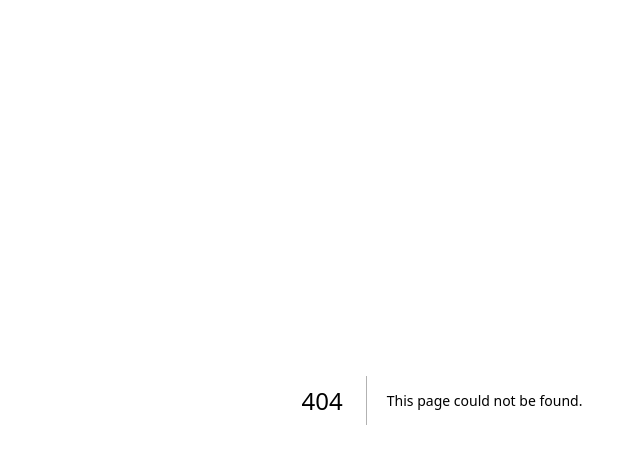
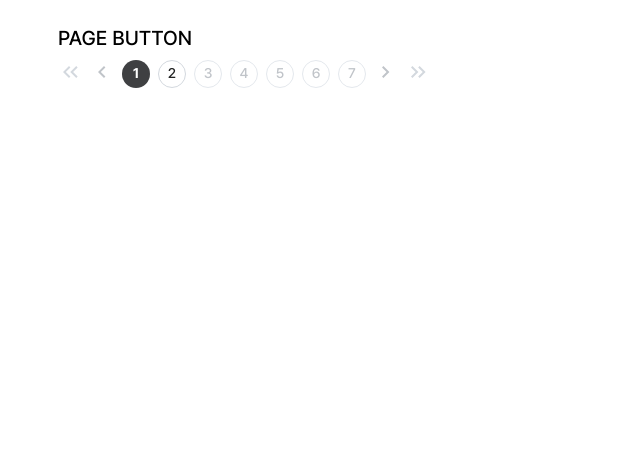
Before and after one commit to kangsuyeong/Trend-Now, a Next.js app: page /test/pagination in a window 1280 px wide. Before the commit this address had no page. Shown: the top 464 px of the page, without its empty margins (198-838 px from the left). Built offline with nearby package versions, Linux system fonts and the light colour scheme.

Commit message:
feature: Pagination 추가

```diff
--- /dev/null
+++ b/src/app/test/pagination/page.tsx
@@ -0,0 +1,18 @@
+import Pagination from '@/shared/ui/buttons/PaginationButton';
+import React from 'react';
+
+const page = () => {
+  return (
+    <div className="flex justify-center">
+      <div className="flex flex-col w-[800px] p-[16px]">
+        {/* Page Button */}
+        <div className="text-1xl font-regular py-[8px]">PAGE BUTTON</div>
+        <div className="flex flex-row items-center">
+          <Pagination currentPage={1} maxPage={20} count={7} />
+        </div>
+      </div>
+    </div>
+  );
+};
+
+export default page;
--- /dev/null
+++ b/src/shared/ui/buttons/PaginationButton.tsx
@@ -0,0 +1,150 @@
+'use client';
+
+import { cn } from '@/shared/lib/cn';
+import { cva, VariantProps } from 'class-variance-authority';
+import React, { createContext, useContext } from 'react';
+import PageLeftDoubleChevron from '../icons/pagination/PageLeftDoubleChevron';
+import PageLeftChevron from '../icons/pagination/PageLeftChevron';
+import PageRightChevron from '../icons/pagination/PageRightChevron';
+import PageRightDoubleChevron from '../icons/pagination/PageRightDoubleChevron';
+
+interface PaginationContextType {
+  current: number;
+  setCurrent: (page: number) => void;
+  maxPage: number;
+  count: number;
+}
+
+export const PaginationContext = createContext<PaginationContextType | null>(null);
+
+export const usePagination = () => {
+  const context = useContext(PaginationContext);
+  if (!context) {
+    throw new Error('You must use this hook only within the Pagination component.');
+  }
+  return context;
+};
+
+interface PaginationProps {
+  currentPage: number;
+  maxPage: number;
+  count: number;
+}
+
+// JSDoc 추가하기
+const Pagination = React.forwardRef<HTMLDivElement, PaginationProps>(
+  ({ currentPage, maxPage, count, ...props }, ref) => {
+    const [current, setCurrent] = React.useState<number>(currentPage);
+
+    const currentPageGroup = Math.ceil(current / count);
+    const startPage = (currentPageGroup - 1) * count + 1;
+    const visiblePageCount = Math.min(maxPage - startPage + 1, count);
+
+    return (
+      <PaginationContext.Provider value={{ current, setCurrent, maxPage, count }}>
+        <div ref={ref} className="flex flex-row gap-x-2 justify-center" {...props}>
+          <span
+            className="cursor-pointer"
+            onClick={() => {
+              const prevPageGroup = Math.floor((current - 1) / count);
+
+              if (prevPageGroup > 0) {
+                setCurrent(prevPageGroup * 7);
+              } else {
+                setCurrent(1);
+              }
+            }}
+          >
+            <PageLeftDoubleChevron />
+          </span>
+          <span
+            className="cursor-pointer"
+            onClick={() => {
+              if (current - 1 > 0) setCurrent((prev) => prev - 1);
+            }}
+          >
+            <PageLeftChevron />
+          </span>
+          {new Array(visiblePageCount).fill(0).map((_, idx) => {
+            idx += 1;
+
+            if (idx % count === current % count) {
+              return <PageButton key={idx} page={startPage + idx - 1} variant="current" />;
+            } else if (
+              idx === current - (currentPageGroup - 1) * count - 1 ||
+              idx === current - (currentPageGroup - 1) * count + 1
+            ) {
+              return <PageButton key={idx} page={startPage + idx - 1} variant="adjacent" />;
+            } else {
+              return <PageButton key={idx} page={startPage + idx - 1} variant="others" />;
+            }
+          })}
+          <span
+            className="cursor-pointer"
+            onClick={() => {
+              if (current + 1 <= maxPage) setCurrent((prev) => prev + 1);
+            }}
+          >
+            <PageRightChevron />
+          </span>
+          <span
+            className="cursor-pointer"
+            onClick={() => {
+              if (Math.ceil(maxPage / count) > currentPageGroup) {
+                setCurrent(currentPageGroup * count + 1);
+              } else if (current === maxPage) {
+                return;
+              } else {
+                setCurrent(maxPage);
+              }
+            }}
+          >
+            <PageRightDoubleChevron />
+          </span>
+        </div>
+      </PaginationContext.Provider>
+    );
+  }
+);
+
+Pagination.displayName = 'Pagination';
+
+const pageButtonVariants = cva(
+  'h-[1.75rem] w-[1.75rem] flex justify-center items-center rounded-[2.5rem] text-sm select-none',
+  {
+    variants: {
+      variant: {
+        current: 'bg-gray-700 text-white font-bold',
+        adjacent: 'bg-white border border-gray-300 text-gray-800 font-regular',
+        others: 'bg-white border border-gray-200 text-gray-400 font-regular',
+      },
+    },
+  }
+);
+
+interface ButtonProps
+  extends React.ButtonHTMLAttributes<HTMLButtonElement>,
+    VariantProps<typeof pageButtonVariants> {
+  page: number;
+  variant: 'current' | 'adjacent' | 'others';
+}
+
+const PageButton = React.forwardRef<HTMLButtonElement, ButtonProps>(
+  ({ page, variant, className, ...props }, ref) => {
+    const { setCurrent } = usePagination();
+    return (
+      <button
+        ref={ref}
+        className={cn(pageButtonVariants({ variant }), className)}
+        onClick={() => setCurrent(page)}
+        {...props}
+      >
+        {page}
+      </button>
+    );
+  }
+);
+
+PageButton.displayName = 'PageButton';
+
+export default Pagination;
--- a/src/shared/ui/buttons/SecondaryButton.tsx
+++ b/src/shared/ui/buttons/SecondaryButton.tsx
@@ -5,11 +5,10 @@ import React from 'react';
 const buttonVariants = cva('flex justify-center items-center bg-white', {
   variants: {
     variant: {
-      primary:
-        'text-brand-500 border border-brand-500 hover:bg-hover-primary active:bg-active-primary',
-      black: 'text-gray-800 border border-gray-800 hover:bg-hover-black active:bg-active-black',
-      gray: 'text-gray-600 border border-gray-300 hover:bg-hover-gray active:bg-active-gray',
-      error: 'text-negative border border-negative hover:bg-hover-error active:bg-active-error',
+      primary: 'text-brand-500 border border-brand-500',
+      black: 'text-gray-800 border border-gray-800',
+      gray: 'text-gray-600 border border-gray-300',
+      error: 'text-negative border border-negative',
     },
     size: {
       xl: 'h-14 px-8 text-lg font-regular rounded-xl',
--- /dev/null
+++ b/src/shared/ui/icons/pagination/PageLeftChevron.tsx
@@ -0,0 +1,14 @@
+import React from 'react';
+
+const PageLeftChevron = () => {
+  return (
+    <svg width="24" height="24" viewBox="0 0 24 24" fill="none" xmlns="http://www.w3.org/2000/svg">
+      <path
+        d="M15.4102 7.41L10.8302 12L15.4102 16.59L14.0002 18L8.00016 12L14.0002 6L15.4102 7.41Z"
+        fill="#C0C4C9"
+      />
+    </svg>
+  );
+};
+
+export default PageLeftChevron;
--- /dev/null
+++ b/src/shared/ui/icons/pagination/PageLeftDoubleChevron.tsx
@@ -0,0 +1,18 @@
+import React from 'react';
+
+const PageLeftDoubleChevron = () => {
+  return (
+    <svg width="24" height="24" viewBox="0 0 24 24" fill="none" xmlns="http://www.w3.org/2000/svg">
+      <path
+        d="M12.4102 7.41L7.83016 12L12.4102 16.59L11.0002 18L5.00016 12L11.0002 6L12.4102 7.41Z"
+        fill="#D3D8DE"
+      />
+      <path
+        d="M19.6602 7.41L15.0802 12L19.6602 16.59L18.2502 18L12.2502 12L18.2502 6L19.6602 7.41Z"
+        fill="#D3D8DE"
+      />
+    </svg>
+  );
+};
+
+export default PageLeftDoubleChevron;
--- /dev/null
+++ b/src/shared/ui/icons/pagination/PageRightChevron.tsx
@@ -0,0 +1,11 @@
+import React from 'react';
+
+const PageRightChevron = () => {
+  return (
+    <svg width="24" height="24" viewBox="0 0 24 24" fill="none" xmlns="http://www.w3.org/2000/svg">
+      <path d="M8 7.41L12.58 12L8 16.59L9.41 18L15.41 12L9.41 6L8 7.41Z" fill="#C0C4C9" />
+    </svg>
+  );
+};
+
+export default PageRightChevron;
--- /dev/null
+++ b/src/shared/ui/icons/pagination/PageRightDoubleChevron.tsx
@@ -0,0 +1,15 @@
+import React from 'react';
+
+const PageRightDoubleChevron = () => {
+  return (
+    <svg width="24" height="24" viewBox="0 0 24 24" fill="none" xmlns="http://www.w3.org/2000/svg">
+      <path d="M5 7.41L9.58 12L5 16.59L6.41 18L12.41 12L6.41 6L5 7.41Z" fill="#D3D8DE" />
+      <path
+        d="M12.1602 7.41L16.7402 12L12.1602 16.59L13.5702 18L19.5702 12L13.5702 6L12.1602 7.41Z"
+        fill="#D3D8DE"
+      />
+    </svg>
+  );
+};
+
+export default PageRightDoubleChevron;
--- a/src/shared/ui/text-field/Dropdown.tsx
+++ b/src/shared/ui/text-field/Dropdown.tsx
@@ -90,8 +90,8 @@ const triggerVariants = cva(
   {
     variants: {
       variant: {
-        basic: 'bg-white border-gray-600 text-gray-500',
-        disabled: 'bg-gray-700 border-gray-300 text-gray-500',
+        basic: 'bg-white border-gray-200 text-gray-500',
+        disabled: 'bg-gray-100 border-gray-300 text-gray-500',
         error: 'bg-white border-negative text-gray-800',
         active: 'border-gray-400 text-gray-800',
       },
--- a/src/shared/ui/text-field/InputField.tsx
+++ b/src/shared/ui/text-field/InputField.tsx
@@ -7,8 +7,8 @@ const inputFieldVariants = cva(
   {
     variants: {
       variant: {
-        basic: 'bg-white border-gray-600',
-        disabled: 'bg-gray-700 border-gray-300',
+        basic: 'bg-white border-gray-200',
+        disabled: 'bg-gray-100 border-gray-300',
         error: 'bg-white border-negative',
         active: '',
       },
--- a/src/shared/ui/text-field/InputFieldHelp.tsx
+++ b/src/shared/ui/text-field/InputFieldHelp.tsx
@@ -10,8 +10,8 @@ const inputFieldVariants = cva(
   {
     variants: {
       variant: {
-        basic: 'bg-white border-gray-600',
-        disabled: 'bg-gray-700 border-gray-300',
+        basic: 'bg-white border-gray-200',
+        disabled: 'bg-gray-100 border-gray-300',
         error: 'bg-white border-negative',
         active: 'bg-white border-gray-400',
       },
--- a/src/shared/ui/text-field/InputFieldPassword.tsx
+++ b/src/shared/ui/text-field/InputFieldPassword.tsx
@@ -9,8 +9,8 @@ const inputFieldVariants = cva(
   {
     variants: {
       variant: {
-        basic: 'bg-white border-gray-600',
-        disabled: 'bg-gray-700 border-gray-300',
+        basic: 'bg-white border-gray-200',
+        disabled: 'bg-gray-100 border-gray-300',
         error: 'bg-white border-negative',
         active: 'bg-white border-gray-400',
       },
@@ -60,7 +60,13 @@ const InputFieldPassword = React.forwardRef<HTMLInputElement, InputFieldProps>(
   ({ className, type, size, onForgotPassword, ...props }, ref) => {
     const [variant, setVariant] = React.useState<'basic' | 'disabled' | 'error' | 'active'>(type);
     return (
-      <span className={cn(inputFieldVariants({ variant }), className, 'flex flex-row gap-x-[8px]')}>
+      <span
+        className={cn(
+          inputFieldVariants({ variant }),
+          className,
+          'flex flex-row gap-x-[8px] items-center'
+        )}
+      >
         <input
           ref={ref}
           type="password"
--- a/src/shared/ui/text-field/Textarea.tsx
+++ b/src/shared/ui/text-field/Textarea.tsx
@@ -7,8 +7,8 @@ const textareaVariants = cva(
   {
     variants: {
       variant: {
-        basic: 'bg-white border-gray-600',
-        disabled: 'bg-gray-700 border-gray-300',
+        basic: 'bg-white border-gray-200',
+        disabled: 'bg-gray-100 border-gray-300',
         error: 'bg-white border-negative',
         active: '',
       },
```
